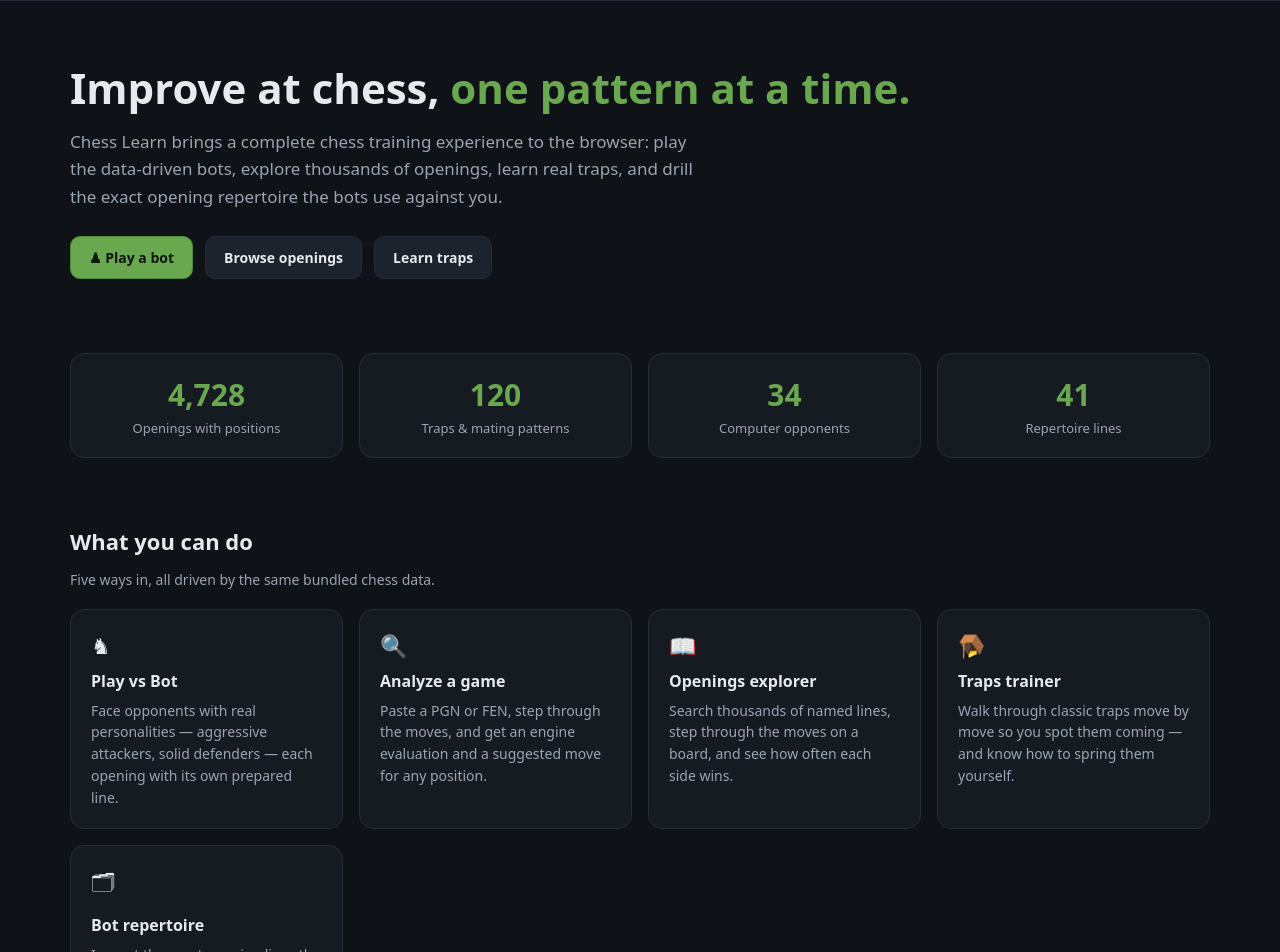
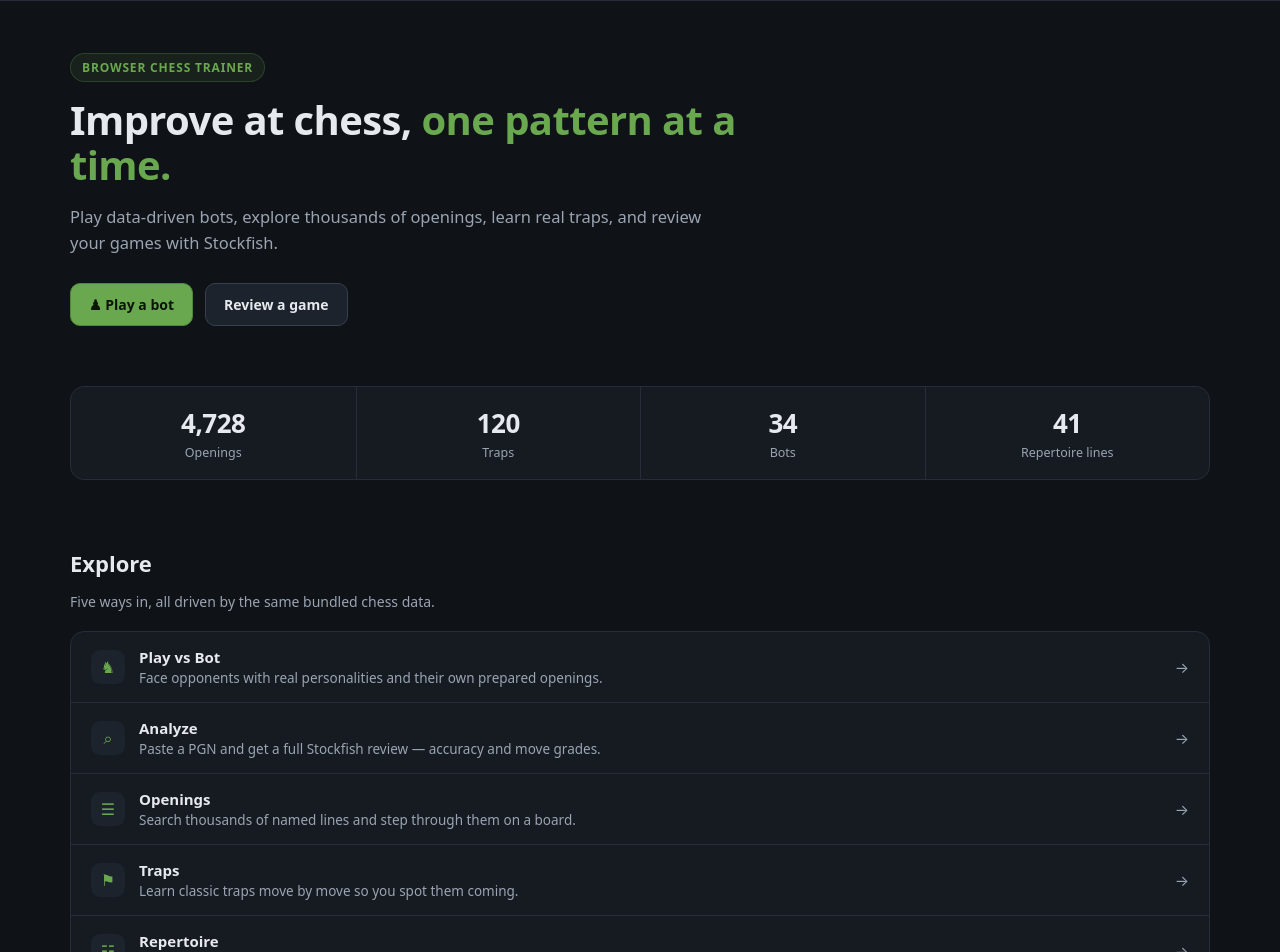
Before and after one commit to studyxtarget/chess-learn, a Next.js app: page / in a window 1280 px wide. Shown: the part 60-1012 px from the top of the page. Built offline with nearby package versions, Linux system fonts and the light colour scheme.

Commit message:
Cleaner home page: eyebrow hero, stat strip, single Explore list card

```diff
--- a/src/app/globals.css
+++ b/src/app/globals.css
@@ -59,9 +59,9 @@ a { color: inherit; text-decoration: none; }
 .btn {
   display: inline-flex; align-items: center; gap: 8px;
   padding: 11px 18px; border-radius: 10px; font-weight: 600; font-size: 14px;
-  border: 1px solid var(--line); background: var(--bg3); color: var(--text); cursor: pointer;
+  border: 1px solid #36404d; background: var(--bg3); color: var(--text); cursor: pointer;
 }
-.btn:hover { border-color: #3a4553; }
+.btn:hover { border-color: #48545f; }
 .btn.primary { background: var(--accent); border-color: var(--accent2); color: #0b1607; }
 .btn.primary:hover { background: #77b95a; }
 
@@ -219,7 +219,7 @@ input[type="text"] { flex: 1; min-width: 180px; }
 .wbar .wtrack { height: 6px; border-radius: 4px; background: var(--bg3); overflow: hidden; }
 .wbar .wfill { height: 100%; border-radius: 4px; }
 
-.footer { border-top: 1px solid var(--line); margin-top: 40px; padding: 24px 0 40px; color: var(--muted); font-size: 13px; }
+.footer { border-top: 1px solid var(--line); margin-top: 40px; padding: 24px 0 40px; color: #a7b1bd; font-size: 13px; }
 .muted { color: var(--muted); }
 .small { font-size: 12.5px; }
 .mono { font-family: ui-monospace, monospace; }
@@ -294,3 +294,60 @@ html, body { overflow-x: hidden; }
   .bot-grid { gap: 10px; }
   .card { padding: 12px; }
 }
+
+/* ================= clean home page ================= */
+.eyebrow {
+  display: inline-flex; align-items: center; gap: 8px; margin-bottom: 16px;
+  font-size: 12px; font-weight: 600; letter-spacing: .07em; text-transform: uppercase;
+  color: var(--accent); background: rgba(106,168,79,.10);
+  border: 1px solid rgba(106,168,79,.25); padding: 5px 11px; border-radius: 999px;
+}
+
+.hero.clean { padding: 52px 0 26px; max-width: 700px; }
+.hero.clean h1 { font-size: 40px; line-height: 1.12; letter-spacing: -.6px; }
+.hero.clean p.lead { font-size: 16.5px; line-height: 1.6; }
+
+/* stat strip — one clean panel instead of four boxes */
+.stat-strip {
+  display: grid; grid-template-columns: repeat(4, 1fr);
+  background: var(--bg2); border: 1px solid var(--line); border-radius: 14px; overflow: hidden;
+}
+.stat-strip .stat { padding: 18px 20px; }
+.stat-strip .stat + .stat { border-left: 1px solid var(--line); }
+.stat-strip .num { font-size: 26px; font-weight: 700; letter-spacing: -.5px; color: var(--text); }
+.stat-strip .lbl { font-size: 12.5px; color: var(--muted); margin-top: 3px; }
+
+/* explore — one card with rows */
+.list-card { padding: 0; overflow: hidden; }
+.list-row {
+  display: grid; grid-template-columns: 34px 1fr auto; gap: 14px; align-items: center;
+  padding: 15px 20px; color: var(--text); border-bottom: 1px solid var(--line);
+}
+.list-row:last-child { border-bottom: 0; }
+.list-row:hover { background: var(--bg3); }
+.list-row .ic {
+  width: 34px; height: 34px; border-radius: 9px; display: grid; place-items: center;
+  background: var(--bg3); font-size: 16px; color: var(--accent);
+}
+.list-row .tt { display: block; font-weight: 600; font-size: 15px; }
+.list-row .dd { display: block; color: var(--muted); font-size: 13.5px; margin-top: 2px; }
+.list-row .ar { color: var(--muted); font-size: 15px; }
+
+@media (max-width: 760px) {
+  .hero.clean { padding: 30px 0 18px; }
+  .hero.clean h1 { font-size: 32px; }
+  .hero.clean p.lead { font-size: 15px; }
+}
+
+@media (max-width: 620px) {
+  .stat-strip { grid-template-columns: repeat(2, 1fr); }
+  .stat-strip .stat { padding: 14px 16px; }
+  .stat-strip .stat:nth-child(3) { border-left: 0; border-top: 1px solid var(--line); }
+  .stat-strip .stat:nth-child(4) { border-top: 1px solid var(--line); }
+  .stat-strip .num { font-size: 21px; }
+  .stat-strip .lbl { font-size: 12px; }
+  .list-row { padding: 13px 14px; grid-template-columns: 30px 1fr auto; gap: 11px; }
+  .list-row .ic { width: 30px; height: 30px; font-size: 14px; }
+  .list-row .tt { font-size: 14.5px; }
+  .list-row .dd { font-size: 12.5px; }
+}
--- a/src/app/page.tsx
+++ b/src/app/page.tsx
@@ -1,7 +1,7 @@
 import Link from "next/link";
 import fs from "fs";
 import path from "path";
-import { bots, repertoire, traps, countryFlag, styleLabel, styleColor, asset } from "@/lib/data";
+import { bots, repertoire, traps, countryFlag, asset } from "@/lib/data";
 
 function openingCount(): number {
   try {
@@ -12,49 +12,79 @@ function openingCount(): number {
   }
 }
 
+const areas = [
+  {
+    href: "/play",
+    icon: "♞",
+    title: "Play vs Bot",
+    desc: "Face opponents with real personalities and their own prepared openings.",
+  },
+  {
+    href: "/analyze",
+    icon: "⌕",
+    title: "Analyze",
+    desc: "Paste a PGN and get a full Stockfish review — accuracy and move grades.",
+  },
+  {
+    href: "/openings",
+    icon: "☰",
+    title: "Openings",
+    desc: "Search thousands of named lines and step through them on a board.",
+  },
+  {
+    href: "/traps",
+    icon: "⚑",
+    title: "Traps",
+    desc: "Learn classic traps move by move so you spot them coming.",
+  },
+  {
+    href: "/repertoire",
+    icon: "☷",
+    title: "Repertoire",
+    desc: "The exact opening lines the bots play, with their style weights.",
+  },
+];
+
 export default function Home() {
   const nOpenings = openingCount();
   const featured = bots.filter((b) => b.index && b.index >= 4 && b.index <= 9).slice(0, 4);
 
   return (
     <div className="container">
-      <section className="hero">
+      <section className="hero clean">
+        <span className="eyebrow">Browser chess trainer</span>
         <h1>
           Improve at chess, <span>one pattern at a time.</span>
         </h1>
         <p className="lead">
-          Chess Learn brings a complete chess training experience to the browser: play the
-          data-driven bots, explore thousands of openings, learn real traps, and drill the exact
-          opening repertoire the bots use against you.
+          Play data-driven bots, explore thousands of openings, learn real traps, and review your
+          games with Stockfish.
         </p>
         <div className="hero-cta">
           <Link className="btn primary" href="/play">
             ♟ Play a bot
           </Link>
-          <Link className="btn" href="/openings">
-            Browse openings
-          </Link>
-          <Link className="btn" href="/traps">
-            Learn traps
+          <Link className="btn" href="/analyze">
+            Review a game
           </Link>
         </div>
       </section>
 
       <section className="section">
-        <div className="grid cols-4 stats-grid">
-          <div className="card stat">
+        <div className="stat-strip">
+          <div className="stat">
             <div className="num">{nOpenings.toLocaleString("en-IN")}</div>
-            <div className="lbl">Openings with positions</div>
+            <div className="lbl">Openings</div>
           </div>
-          <div className="card stat">
+          <div className="stat">
             <div className="num">{traps.length}</div>
-            <div className="lbl">Traps &amp; mating patterns</div>
+            <div className="lbl">Traps</div>
           </div>
-          <div className="card stat">
+          <div className="stat">
             <div className="num">{bots.length}</div>
-            <div className="lbl">Computer opponents</div>
+            <div className="lbl">Bots</div>
           </div>
-          <div className="card stat">
+          <div className="stat">
             <div className="num">{repertoire.length}</div>
             <div className="lbl">Repertoire lines</div>
           </div>
@@ -62,55 +92,25 @@ export default function Home() {
       </section>
 
       <section className="section">
-        <h2>What you can do</h2>
+        <h2>Explore</h2>
         <p className="sub">Five ways in, all driven by the same bundled chess data.</p>
-        <div className="grid cols-4 feature-grid">
-          <Link className="card" href="/play">
-            <div className="icon">♞</div>
-            <h3>Play vs Bot</h3>
-            <p>
-              Face opponents with real personalities — aggressive attackers, solid defenders — each
-              opening with its own prepared line.
-            </p>
-          </Link>
-          <Link className="card" href="/analyze">
-            <div className="icon">🔍</div>
-            <h3>Analyze a game</h3>
-            <p>
-              Paste a PGN or FEN, step through the moves, and get an engine evaluation and a
-              suggested move for any position.
-            </p>
-          </Link>
-          <Link className="card" href="/openings">
-            <div className="icon">📖</div>
-            <h3>Openings explorer</h3>
-            <p>
-              Search thousands of named lines, step through the moves on a board, and see how often
-              each side wins.
-            </p>
-          </Link>
-          <Link className="card" href="/traps">
-            <div className="icon">🪤</div>
-            <h3>Traps trainer</h3>
-            <p>
-              Walk through classic traps move by move so you spot them coming — and know how to
-              spring them yourself.
-            </p>
-          </Link>
-          <Link className="card" href="/repertoire">
-            <div className="icon">🗂</div>
-            <h3>Bot repertoire</h3>
-            <p>
-              Inspect the exact opening lines the bots play, with their aggression/defence weights
-              and vetted move-loss ceilings.
-            </p>
-          </Link>
+        <div className="card list-card">
+          {areas.map((a) => (
+            <Link key={a.href} href={a.href} className="list-row">
+              <span className="ic">{a.icon}</span>
+              <span>
+                <span className="tt">{a.title}</span>
+                <span className="dd">{a.desc}</span>
+              </span>
+              <span className="ar">→</span>
+            </Link>
+          ))}
         </div>
       </section>
 
       <section className="section">
         <h2>Meet a few of the bots</h2>
-        <p className="sub">Each bot has an avatar, a rating, a style, and a favourite opening.</p>
+        <p className="sub">Every bot has an avatar, a rating and a favourite opening.</p>
         <div className="grid cols-4 bot-grid">
           {featured.map((b) => (
             <Link key={b.id} href="/play" className="botcard">
@@ -120,9 +120,6 @@ export default function Home() {
                 {b.name} {countryFlag(b.country)}
               </div>
               <div className="brating">{b.rating} Elo</div>
-              <span className="pill" style={{ color: styleColor[b.style], borderColor: styleColor[b.style] }}>
-                {styleLabel[b.style]}
-              </span>
             </Link>
           ))}
         </div>
```
